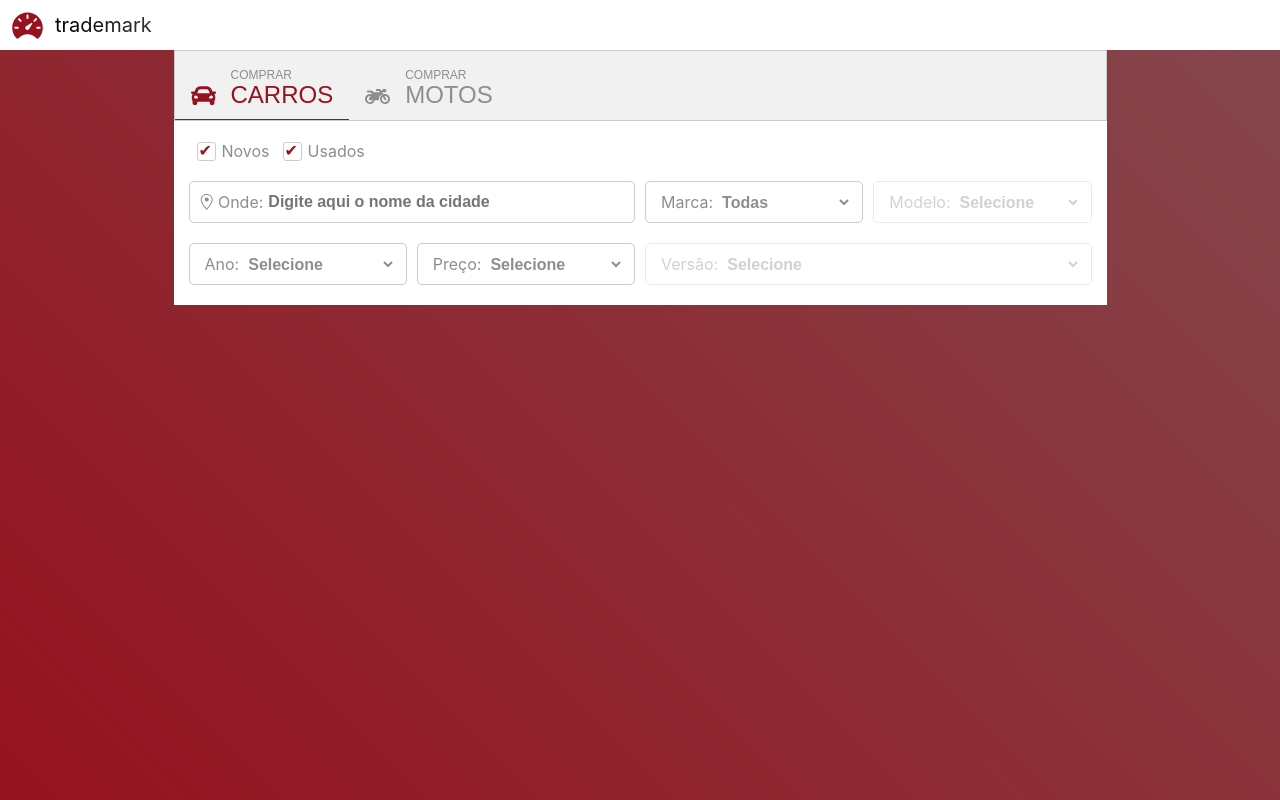
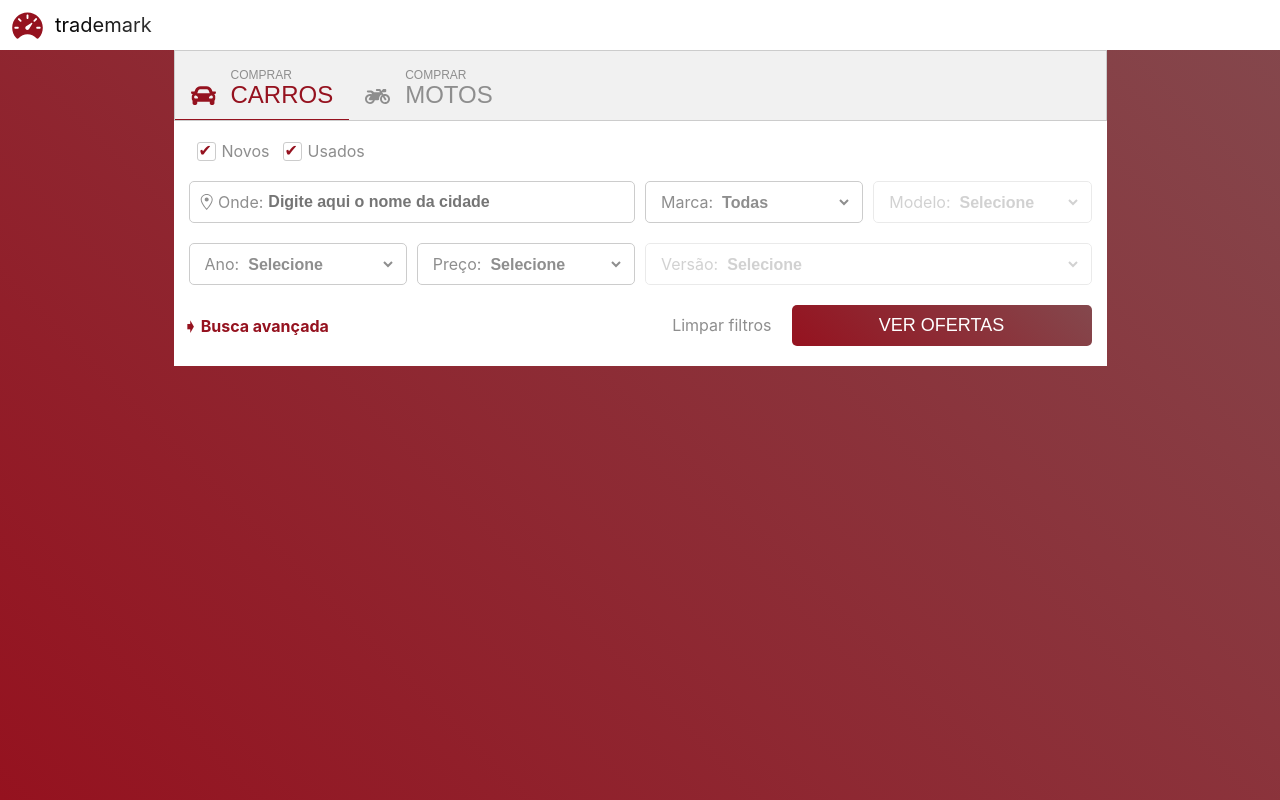
Before and after one commit to raphael-ferreira/responsive-form, a React (Vite) app: page /shop in a window 1280 px wide. Built offline with nearby package versions, Linux system fonts and the light colour scheme.

Commit message:
feat: added action buttons

```diff
--- a/src/components/Selectbox/index.tsx
+++ b/src/components/Selectbox/index.tsx
@@ -20,6 +20,7 @@ export const Selectbox: React.FC<SelectboxProps> = (props) => {
 		onChange,
 		placeholder = 'Selecione',
 		disabled,
+		value,
 	} = props
 
 	return (
@@ -27,9 +28,9 @@ export const Selectbox: React.FC<SelectboxProps> = (props) => {
 			<Container className={disabled ? 'disabled' : ''}>
 				{icon}
 				{prefix && <span>{prefix}</span>}
-				<select onChange={onChange} defaultValue={placeholder}>
+				<select onChange={onChange} value={value}>
 					{!selectAllText && placeholder && (
-						<option value={placeholder} className="default" disabled>
+						<option value="" className="default" disabled>
 							{placeholder}
 						</option>
 					)}
--- a/src/components/Textbox/index.tsx
+++ b/src/components/Textbox/index.tsx
@@ -5,25 +5,16 @@ import { Container } from './styles'
 interface TextboxProps extends React.ButtonHTMLAttributes<HTMLInputElement> {
 	icon?: ReactElement
 	prefix?: string
-	// suggest?: { ID: string; Name: string }[]
 }
 
 export const Textbox: React.FC<TextboxProps> = (props) => {
-	const { icon, prefix /*, suggest */ } = props
+	const { icon, prefix } = props
 
 	return (
-		<>
-			<Container>
-				{icon}
-				{prefix && <span>{prefix}</span>}
-				<input type="text" {...props} />
-			</Container>
-
-			{/* <div>
-				<ul>
-					{suggest && suggest.map((item) => <li key={item.ID}>{item.Name}</li>)}
-				</ul>
-			</div> */}
-		</>
+		<Container>
+			{icon}
+			{prefix && <span>{prefix}</span>}
+			<input type="text" {...props} />
+		</Container>
 	)
 }
--- a/src/pages/Shop/index.tsx
+++ b/src/pages/Shop/index.tsx
@@ -76,6 +76,21 @@ export const Shop: React.FC = () => {
 		setVersion(e.target.value)
 	}
 
+	const handleClearFilterClick = () => {
+		setNew(false)
+		setUsed(false)
+		setPlace('')
+		setMake('')
+		setModel('')
+		setYear('')
+		setPrice('')
+		setVersion('')
+	}
+
+	const handleSubmitForm = (e: React.FormEvent) => {
+		e.preventDefault()
+	}
+
 	useEffect(() => {
 		const getMakesList = async () => {
 			const response = await getMakes()
@@ -105,7 +120,7 @@ export const Shop: React.FC = () => {
 				/>
 			</Tabs>
 
-			<form>
+			<form onSubmit={handleSubmitForm}>
 				<Row>
 					<div>
 						<Checkbox
@@ -181,6 +196,19 @@ export const Shop: React.FC = () => {
 						/>
 					</Col>
 				</Row>
+
+				<Row>
+					<span className="advancedSearch" style={{ cursor: 'not-allowed' }}>
+						{' '}
+						➧ Busca avançada
+					</span>
+					<div className="action">
+						<span id="ClearButton" onClick={handleClearFilterClick}>
+							Limpar filtros
+						</span>
+						<input type="submit" id="FilterButton" value="VER OFERTAS" />
+					</div>
+				</Row>
 			</form>
 		</Container>
 	)
--- a/src/pages/Shop/styles.ts
+++ b/src/pages/Shop/styles.ts
@@ -35,7 +35,56 @@ export const Row = styled.div`
 	}
 
 	display: flex;
+	align-items: center;
 	justify-content: space-between;
+
+	.advancedSearch {
+		font-weight: bold;
+		color: var(--red-color);
+
+		cursor: not-allowed;
+	}
+
+	#ClearButton {
+		margin-right: 20px;
+
+		color: var(--gray-color);
+
+		cursor: pointer;
+
+		:hover {
+			color: var(--black-color);
+			text-decoration: underline;
+		}
+	}
+
+	#FilterButton {
+		width: 300px;
+
+		margin-right: 5px;
+		padding: 10px 20px;
+		font-size: 18px;
+
+		border-radius: 5px;
+		border: 0;
+		outline: none;
+		cursor: pointer;
+
+		color: var(--white-color);
+		background-image: linear-gradient(
+			45deg,
+			var(--red-color),
+			var(--red-hover-color)
+		);
+
+		:hover {
+			background-image: linear-gradient(
+				45deg,
+				var(--red-hover-color),
+				var(--red-hover-color)
+			);
+		}
+	}
 `
 
 export const Col = styled.div<{ flex?: boolean }>`
```
